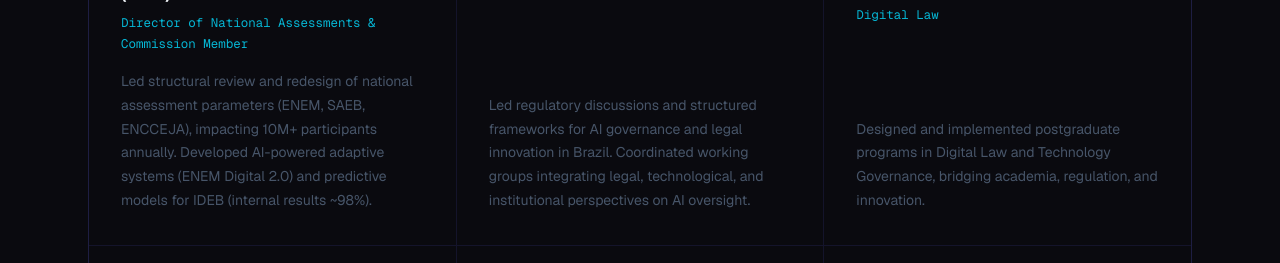
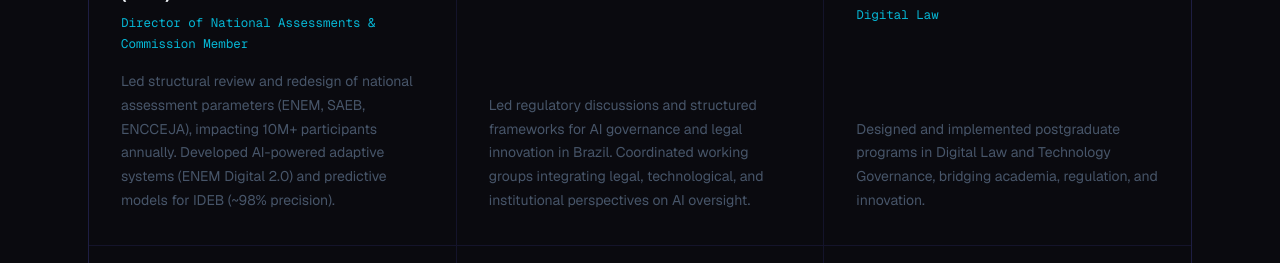
Before and after one commit to andersonfurtado/Anderson-site, a Next.js app: page / in a window 1280 px wide. Shown: the part 1320-1583 px from the top of the page. Built offline with nearby package versions, Linux system fonts and the light colour scheme.

Commit message:
Clarify IDEB model metric as 98% precision

```diff
--- a/src/components/InstitutionalSection.tsx
+++ b/src/components/InstitutionalSection.tsx
@@ -9,7 +9,7 @@ const credentials = [
     org: "Brazilian Ministry of Education (INEP)",
     role: "Director of National Assessments & Commission Member",
     tag: "National Education Policy",
-  desc: "Led structural review and redesign of national assessment parameters (ENEM, SAEB, ENCCEJA), impacting 10M+ participants annually. Developed AI-powered adaptive systems (ENEM Digital 2.0) and predictive models for IDEB (internal results ~98%).",
+  desc: "Led structural review and redesign of national assessment parameters (ENEM, SAEB, ENCCEJA), impacting 10M+ participants annually. Developed AI-powered adaptive systems (ENEM Digital 2.0) and predictive models for IDEB (~98% precision).",
   },
   {
     org: "Brazilian Bar Association (OAB/DF)",
```
